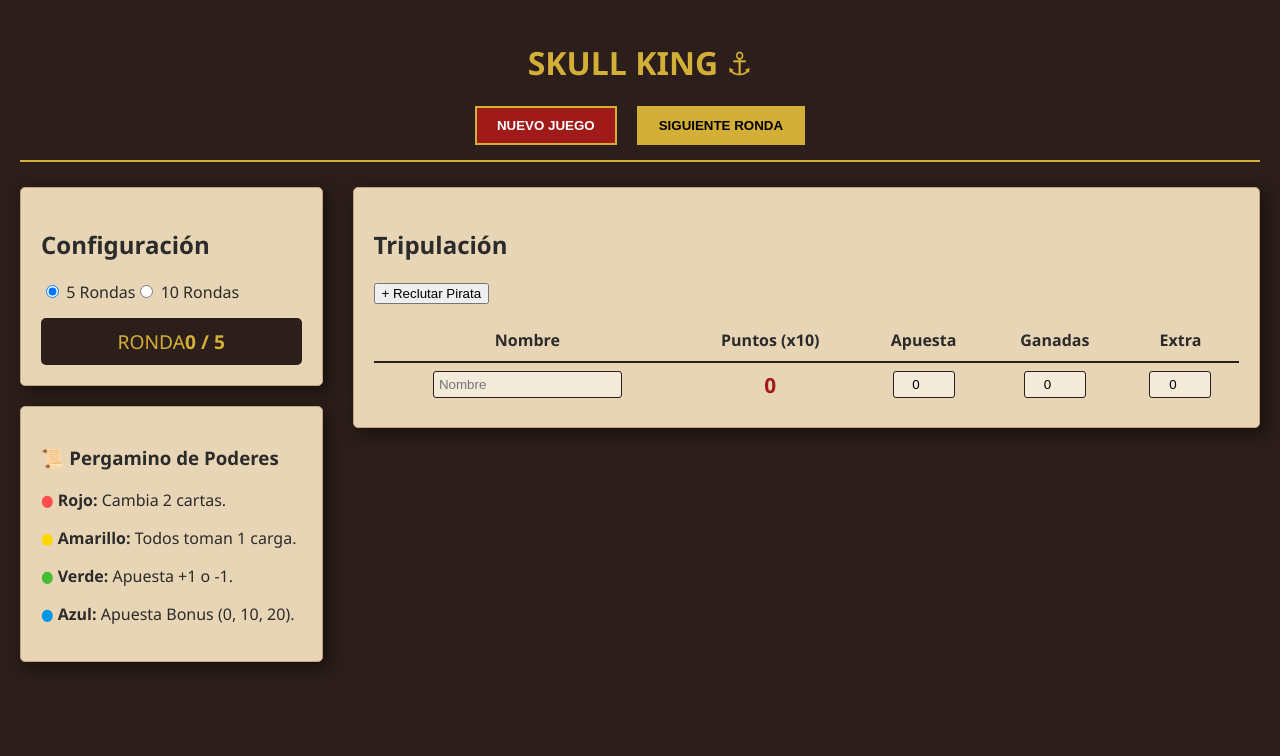
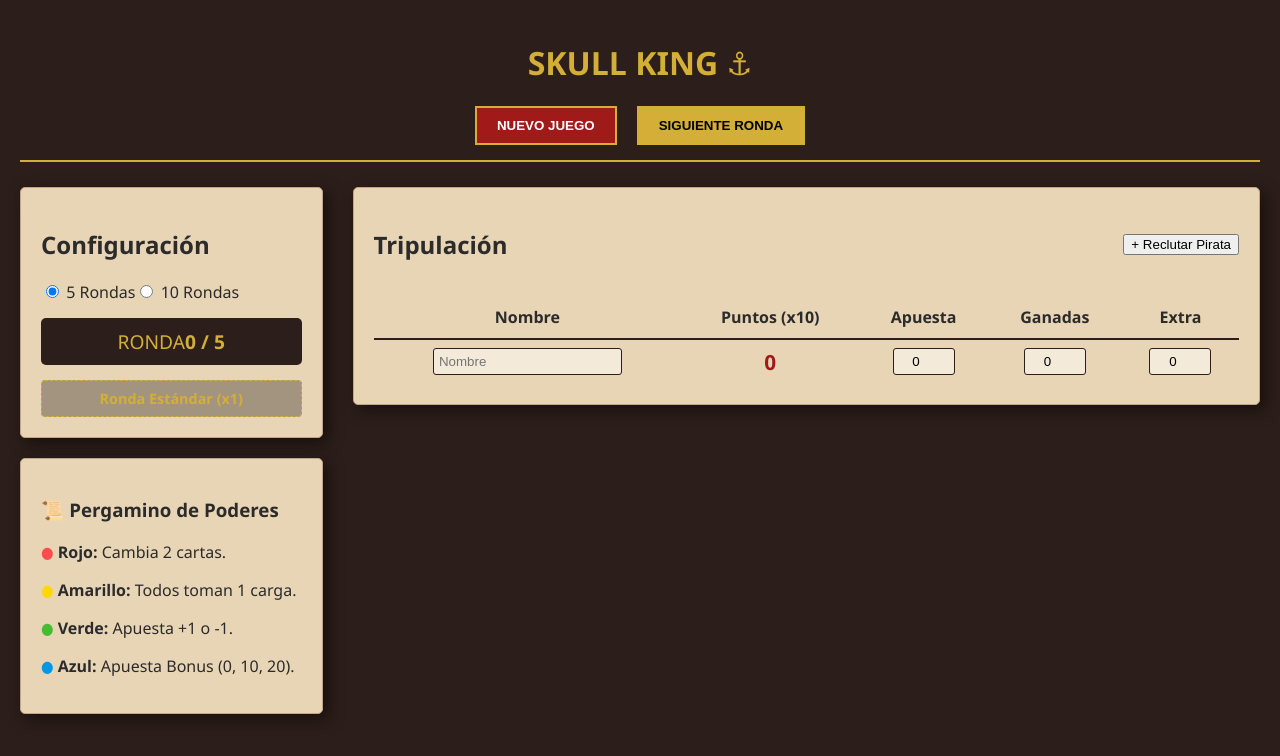
Before and after one commit to BrandonMDLCN/skull-king-module, a React (Create React App) app: page / in a window 1280 px wide. Shown: the top 756 px of the page. Built offline with nearby package versions, Linux system fonts and the light colour scheme.

Commit message:
multiplicador de rondas

```diff
--- a/src/App.css
+++ b/src/App.css
@@ -126,3 +126,53 @@
 }
 
 .disabled { opacity: 0.5; cursor: not-allowed; }
+
+.multiplicador-aviso {
+  margin-top: 15px;
+  padding: 8px;
+  background: rgba(0, 0, 0, 0.3);
+  border-radius: 4px;
+  font-weight: bold;
+  font-size: 0.9rem;
+  color: var(--gold);
+  text-align: center;
+  border: 1px dashed var(--gold);
+}
+
+.multiplicador-aviso.animar {
+  background: var(--pirate-red);
+  color: white;
+  border: 1px solid white;
+  animation: pulse 2s infinite;
+}
+
+@keyframes pulse {
+  0% { transform: scale(1); }
+  50% { transform: scale(1.05); }
+  100% { transform: scale(1); }
+}
+
+.btn-pirate.blue {
+  background: #2980b9;
+  border-color: #3498db;
+}
+
+.edit-points {
+  border: 1px dashed var(--gold) !important;
+  background: rgba(212, 175, 55, 0.1) !important;
+  font-weight: bold;
+  color: var(--gold) !important;
+}
+
+.table-header {
+  display: flex;
+  justify-content: space-between;
+  align-items: center;
+  margin-bottom: 10px;
+}
+
+.input-number:focus {
+  background: white !important;
+  color: black !important;
+  outline: 2px solid var(--gold);
+}
--- a/src/App.js
+++ b/src/App.js
@@ -37,18 +37,34 @@
     setJuegoIniciado(true);
     if (rondaActual >= maxRondas) return alert("¡Tesoro encontrado! El juego ha terminado.");
 
+    // DETERMINAR MULTIPLICADOR DE RONDA
+    let multiplicadorRonda = 1;
+    const proximaRondaNum = rondaActual + 1;
+
+    if (proximaRondaNum === maxRondas) {
+      multiplicadorRonda = 3; // Última ronda
+    } else if (proximaRondaNum === maxRondas - 1) {
+      multiplicadorRonda = 2; // Penúltima ronda
+    }
+
     const nuevosPuntos = jugadores.map(j => {
-      let puntosDeRonda = Number.parseInt(j.apuestaHecha);
-      if(Number.parseInt(j.apuestaGanada) === 0 && Number.parseInt(j.apuestaHecha) === 0) {
-        puntosDeRonda = 1; // Regla especial de apuesta 0
+      let puntosDeRonda = Number.parseInt(j.apuestaHecha) || 0;
+
+      // Lógica de apuesta 0
+      if(Number.parseInt(j.apuestaGanada || 0) === 0 && Number.parseInt(j.apuestaHecha || 0) === 0) {
+        puntosDeRonda = 1;
       }
-      else if (Number.parseInt(j.apuestaHecha) !== Number.parseInt(j.apuestaGanada)) {
-        puntosDeRonda = -Math.abs(puntosDeRonda); // Puntos negativos si no coincide
+      // Si falla la apuesta, puntos negativos
+      else if (Number.parseInt(j.apuestaHecha || 0) !== Number.parseInt(j.apuestaGanada || 0)) {
+        puntosDeRonda = -Math.abs(puntosDeRonda);
       }
+
+      // Aplicar multiplicador especial de la ronda (x2 o x3)
+      const puntosCalculados = puntosDeRonda * multiplicadorRonda;
 
       return {
         ...j,
-        puntos: j.puntos + puntosDeRonda + Number.parseInt(j.puntosExtra || 0),
+        puntos: j.puntos + puntosCalculados + Number.parseInt(j.puntosExtra || 0),
         apuestaHecha: 0,
         apuestaGanada: 0,
         puntosExtra: 0
@@ -56,7 +72,17 @@
     });
 
     setJugadores(nuevosPuntos);
-    setRondaActual(rondaActual + 1);
+    setRondaActual(proximaRondaNum);
+  };
+
+  // Lógica para el mensaje de aviso
+  const getMensajeMultiplicador = () => {
+    if (rondaActual === maxRondas) return "🏁 JUEGO TERMINADO";
+
+    const siguiente = rondaActual + 1;
+    if (siguiente === maxRondas) return "⚠️ ¡ÚLTIMA RONDA! PUNTOS x3";
+    if (siguiente === maxRondas - 1) return "🔥 ¡PENÚLTIMA RONDA! PUNTOS x2";
+    return "Ronda Estándar (x1)";
   };
 
   return (
@@ -95,6 +121,10 @@
             <div className="ronda-badge">
               <span>RONDA</span>
               <strong>{rondaActual} / {maxRondas}</strong>
+            </div>
+            {/* MENSAJE DE MULTIPLICADOR */}
+            <div className={`multiplicador-aviso ${rondaActual + 1 >= maxRondas - 1 ? 'animar' : ''}`}>
+               {getMensajeMultiplicador()}
             </div>
           </div>
 
```
